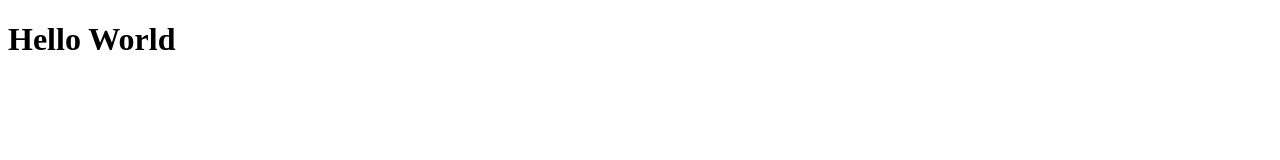
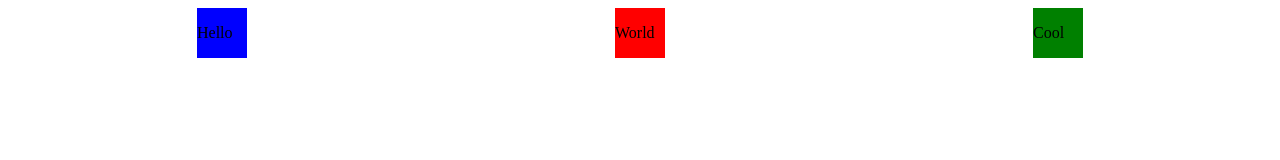
Before and after one commit to Sethlstew12/M1C2-Flexbox-Assignment, a plain HTML site: page index.html in a window 1280 px wide. Drawn offline with Linux system fonts and the light colour scheme.

Commit message:
commit on main

```diff
--- a/index.html
+++ b/index.html
@@ -6,7 +6,60 @@
     <meta name="viewport" content="width=device-width, initial-scale=1.0">
     <title>M1C2 Flexbox Assignment</title>
 </head>
+<style>
+     .flexone {
+         margin: 5px;
+         display: flex;
+         justify-content: space-around;
+
+     }
+
+     .flexone div {
+         display: flex;
+         align-items: center;
+         align-content: space-between;
+         justify-content: space-between;
+     }
+
+
+
+    .square1 {
+        height: 50px;
+        width: 50px;
+        background-color:blue;
+        justify-content: space-between;
+        justify-content: space-around;
+
+     }
+
+     .square2 {
+        height: 50px;
+        width: 50px;
+        background-color:red;
+        align-content: space-around;
+     }
+
+     .square3 {
+        height: 50px;
+        width: 50px;
+        background-color:green;
+     }
+
+
+
+</style>
 <body>
-    <h1>Hello World</h1>
+    <div class="flexone">
+        <div class="square1">Hello
+
+        </div>
+        <div class="square2">World
+
+        </div>
+        <div class="square3">Cool
+
+        </div>
+    </div>
+
 </body>
 </html>
```
